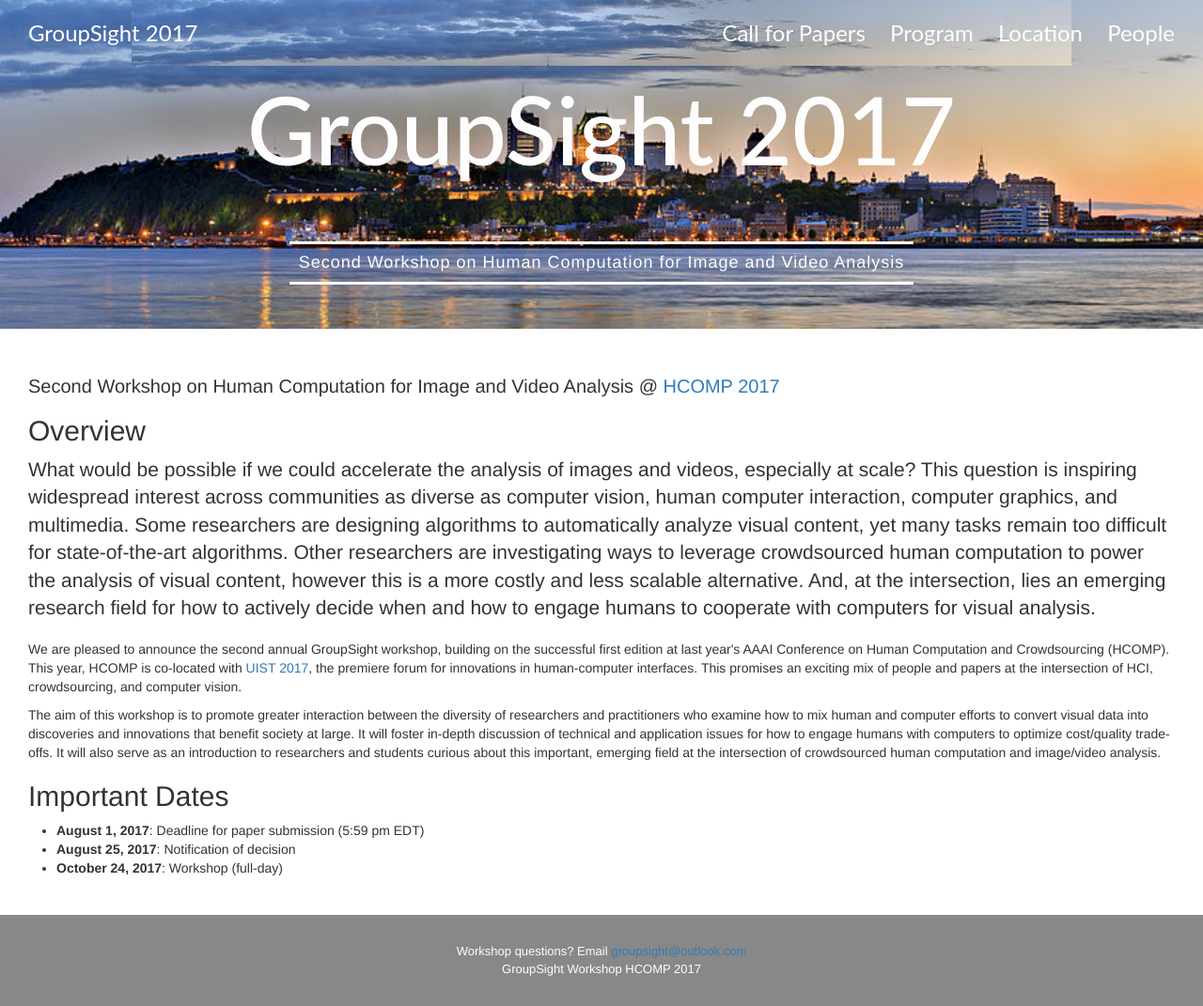
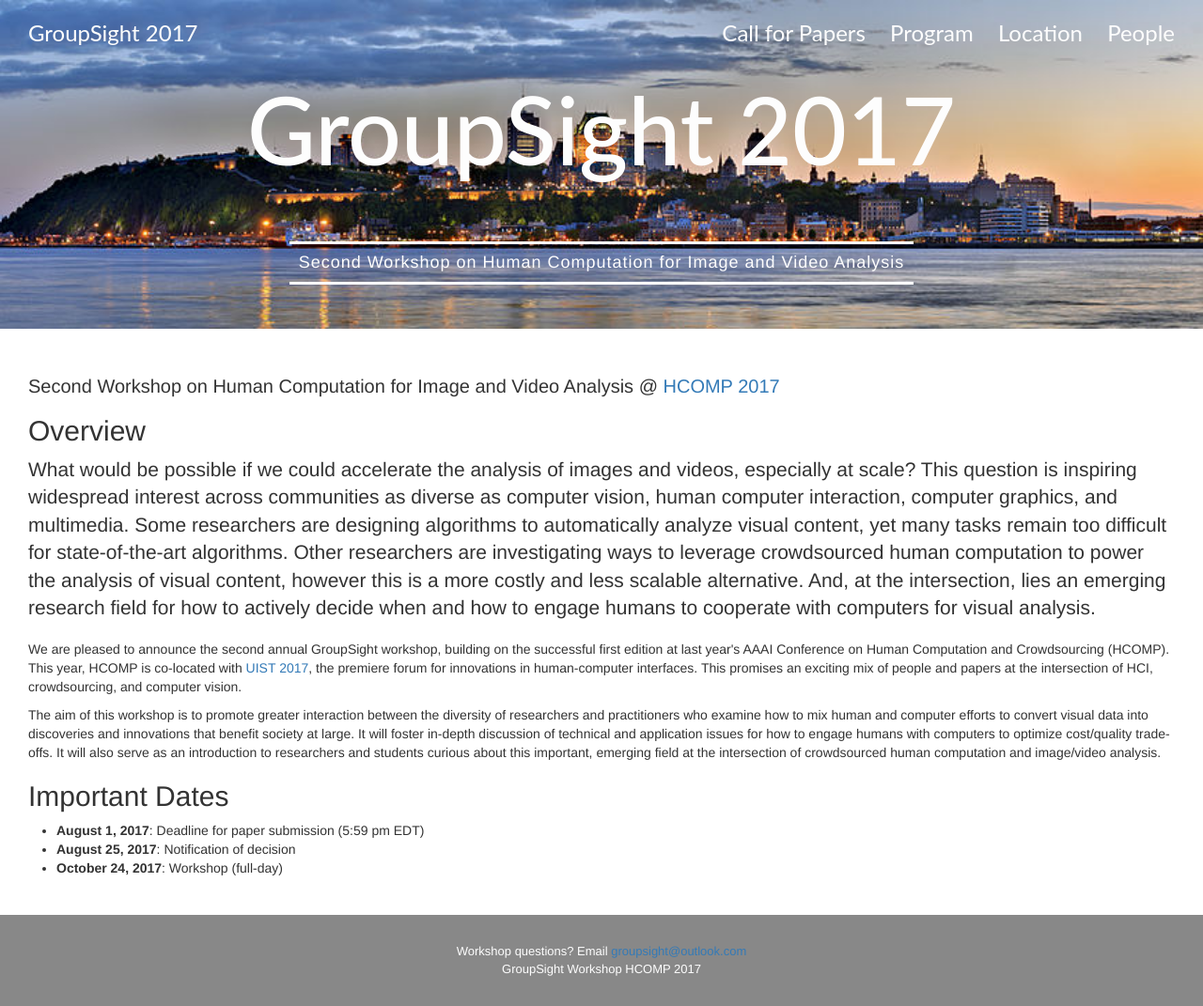
Before and after one commit to groupsight/groupsight.github.io, a Jekyll site: the page built from index.html, in a window 1280 px wide and 1071 px high. Shown: the whole window at 94% size. Built offline with Jekyll 4.4.1, drawn with Linux system fonts in a browser that asks for light colours; nearby versions of some CDN libraries.

Commit message:
remove squashed bg image in site-header

```diff
--- a/_sass/_layout.scss
+++ b/_sass/_layout.scss
@@ -92,7 +92,7 @@
     top: 0;
     font-family: "Lato","Helvetica Neue",Helvetica,Arial,sans-serif;
 
-    background:  url(../img/home_banner.jpg) no-repeat center;
+    background: none;
     background-position:top;
     -moz-transition-duration: 0.7s;
     -o-transition-duration: 0.7s;
```
